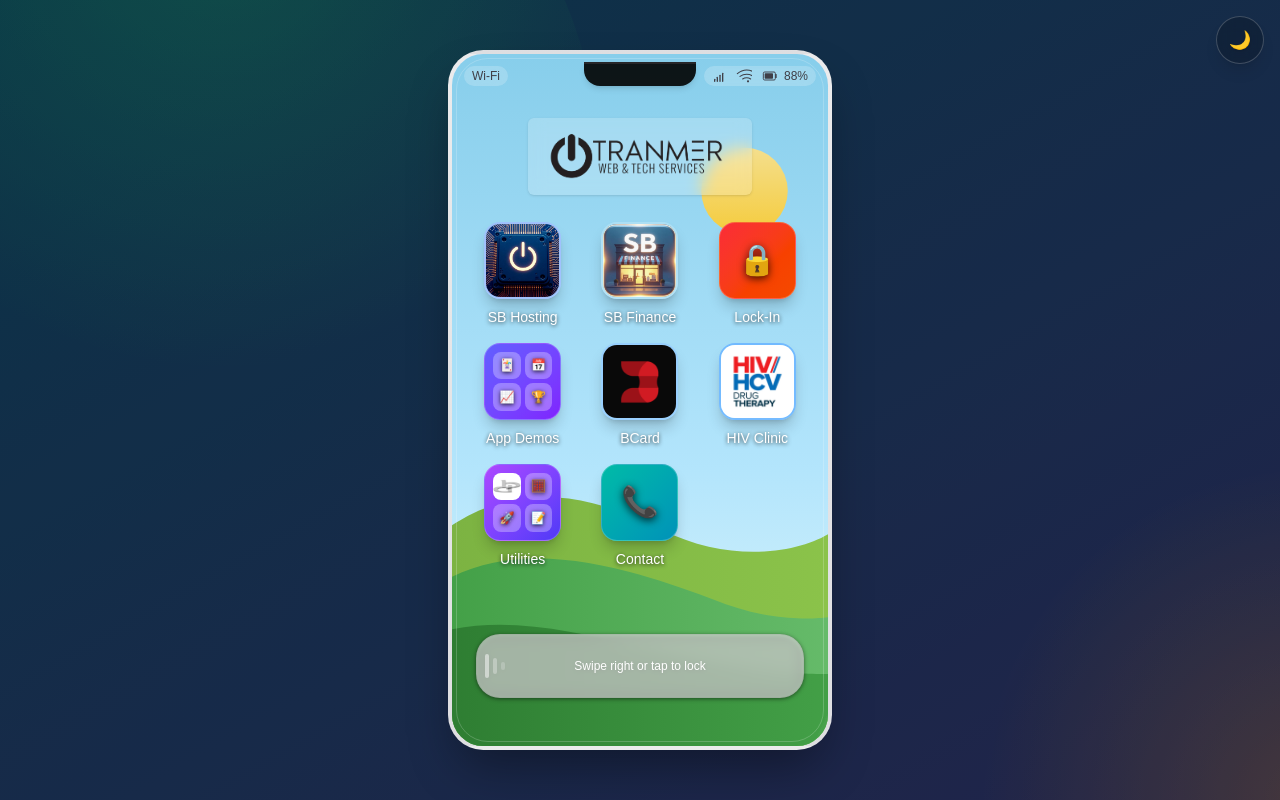
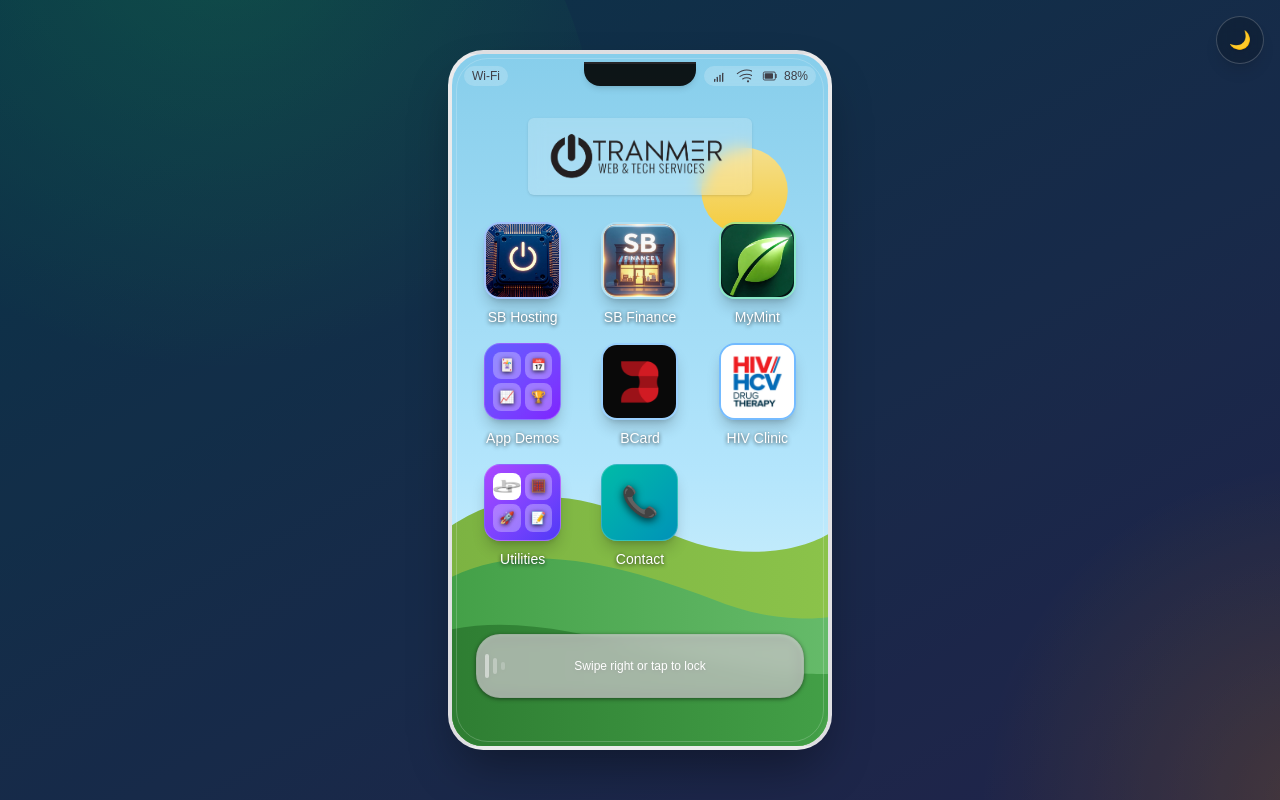
Before and after one commit to tomtranmer/tranmer.ca-new, a Next.js app: page / in a window 1280 px wide. Built offline with nearby package versions, Linux system fonts and the light colour scheme.

Commit message:
Refactor code structure for improved readability and maintainability

```diff
--- a/components/AppGrid.tsx
+++ b/components/AppGrid.tsx
@@ -59,6 +59,12 @@
       label: "Settings",
       emoji: "⚙️",
       gradient: "bg-gradient-to-br from-gray-600 to-gray-700"
+    },
+    {
+      href: "/lock-in",
+      label: "Lock-In",
+      emoji: "🔒",
+      gradient: "bg-gradient-to-br from-red-500 to-orange-600"
     }
   ];
 
@@ -131,10 +137,13 @@
         openInNewWindow={true}
       />
       <AppIcon
-        href="/lock-in"
-        label="Lock-In"
-        emoji="🔒"
-        gradient="bg-gradient-to-br from-red-500 to-orange-600"
+        href="https://mymint.tranmer.ca"
+        label="MyMint"
+        emoji="💰"
+        iconSrc="/icons/mymint-icon.png"
+        gradient="bg-gradient-to-br from-green-500 to-teal-600"
+        openInNewWindow={true}
+        iconBorder="border-green-300/60"
       />
       <AppFolder
         label="App Demos"
--- a/components/ContactModal.tsx
+++ b/components/ContactModal.tsx
@@ -35,13 +35,13 @@
     const subject = encodeURIComponent("Contact Request from Portfolio");
     const body = encodeURIComponent(`Hi Tom,
 
-I visited your portfolio website and would like to get in touch.
+      I visited your portfolio website and would like to get in touch.
 
-My email: ${email}
+      My email: ${email}
 
-Looking forward to hearing from you!
+      Looking forward to hearing from you!
 
-Best regards`);
+      Best regards`);
 
     const mailtoLink = `mailto:tom@tranmer.ca?subject=${subject}&body=${body}`;
 
@@ -84,17 +84,17 @@
       {/* Contact Modal */}
       {isOpen && (
         <div
-          className="fixed inset-0 bg-black/60 backdrop-blur-sm z-50 flex items-center justify-center p-6"
+          className="fixed inset-0 bg-black/60 backdrop-blur-sm z-50 flex items-center justify-center p-6 transition-opacity duration-300"
           onClick={closeModal}
         >
-          {/* Modal Content */}
+        {/* Modal Content */}
           <div
-            className="bg-white/10 dark:bg-black/20 backdrop-blur-md rounded-3xl p-8 max-w-md w-full border border-white/20 dark:border-white/10"
-            onClick={(e) => e.stopPropagation()}
+            className="bg-white/10 backdrop-blur-md rounded-3xl p-8 max-w-md w-full border border-white/20 shadow-2xl max-h-[90vh] overflow-y-auto transition-all duration-300 scale-100 opacity-100"
+            onClick={(e) => { e.stopPropagation(); }}
           >
             {/* Header */}
             <div className="text-center mb-8">
-              <div className={`w-16 h-16 rounded-2xl ${gradient} grid place-items-center text-2xl text-white mb-4 mx-auto shadow-lg border border-white/20`}>
+              <div className={`w-16 h-16 rounded-2xl ${gradient} grid place-items-center text-2xl text-white mb-4 mx-auto shadow-lg border border-white/20 hover:scale-110 transition-transform duration-300`}>
                 <span>{emoji}</span>
               </div>
               <h2 className="text-2xl font-bold text-white drop-shadow-[0_1px_2px_rgba(0,0,0,0.8)]">
@@ -104,7 +104,7 @@
 
             {/* Contact Details */}
             <div className="space-y-6 mb-8">
-              <div className="flex items-center gap-4">
+              <div className="flex items-center gap-4 hover:scale-105 transition-transform duration-200 cursor-pointer">
                 <div className="w-10 h-10 bg-blue-500/30 rounded-xl flex items-center justify-center">
                   <span className="text-lg">📧</span>
                 </div>
@@ -119,7 +119,7 @@
                 </div>
               </div>
 
-              <div className="flex items-center gap-4">
+              <div className="flex items-center gap-4 hover:scale-105 transition-transform duration-200 cursor-pointer">
                 <div className="w-10 h-10 bg-green-500/30 rounded-xl flex items-center justify-center">
                   <span className="text-lg">💼</span>
                 </div>
@@ -136,7 +136,7 @@
                 </div>
               </div>
 
-              <div className="flex items-center gap-4">
+              <div className="flex items-center gap-4 hover:scale-105 transition-transform duration-200 cursor-pointer">
                 <div className="w-10 h-10 bg-gray-500/30 rounded-xl flex items-center justify-center">
                   <span className="text-lg">💻</span>
                 </div>
@@ -153,7 +153,7 @@
                 </div>
               </div>
 
-              <div className="flex items-center gap-4">
+              <div className="flex items-center gap-4 hover:scale-105 transition-transform duration-200 cursor-pointer">
                 <div className="w-10 h-10 bg-purple-500/30 rounded-xl flex items-center justify-center">
                   <span className="text-lg">🌐</span>
                 </div>
@@ -198,14 +198,15 @@
             </div>
 
             {/* Close Button */}
-            <div className="text-center">
+            <div className="text-center mt-6">
               <button
                 onClick={closeModal}
-                className="px-8 py-3 bg-white/20 hover:bg-white/30 rounded-full text-white font-medium transition-colors border border-white/20"
+                className="px-8 py-3 bg-white/30 hover:bg-white/40 rounded-full text-white font-medium transition-all duration-200 border border-white/30 hover:border-white/50 hover:scale-105"
               >
                 Close
               </button>
             </div>
+
           </div>
         </div>
       )}
```
Also changed, not shown: public/icons/mymint-icon.png (added).
